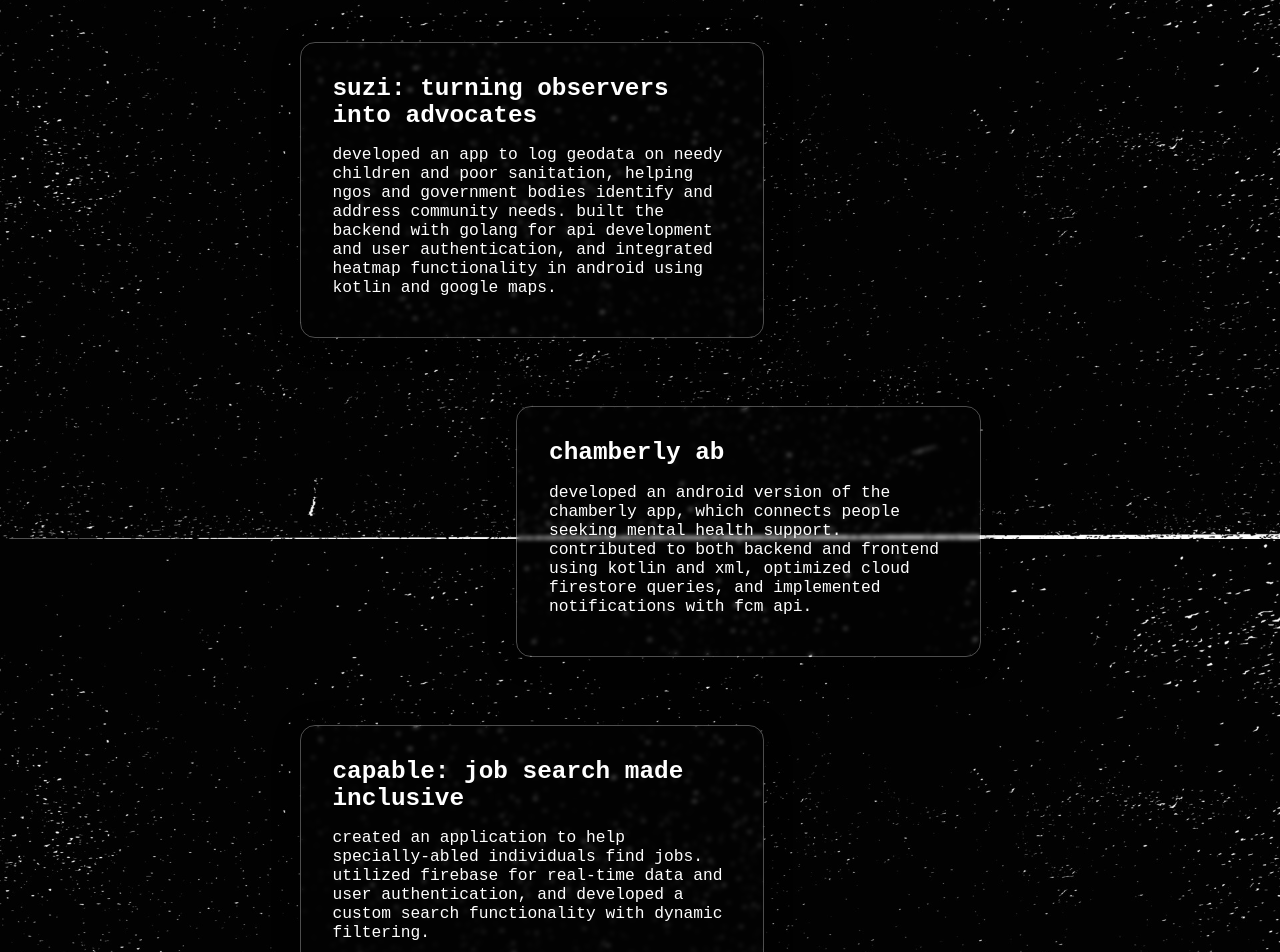
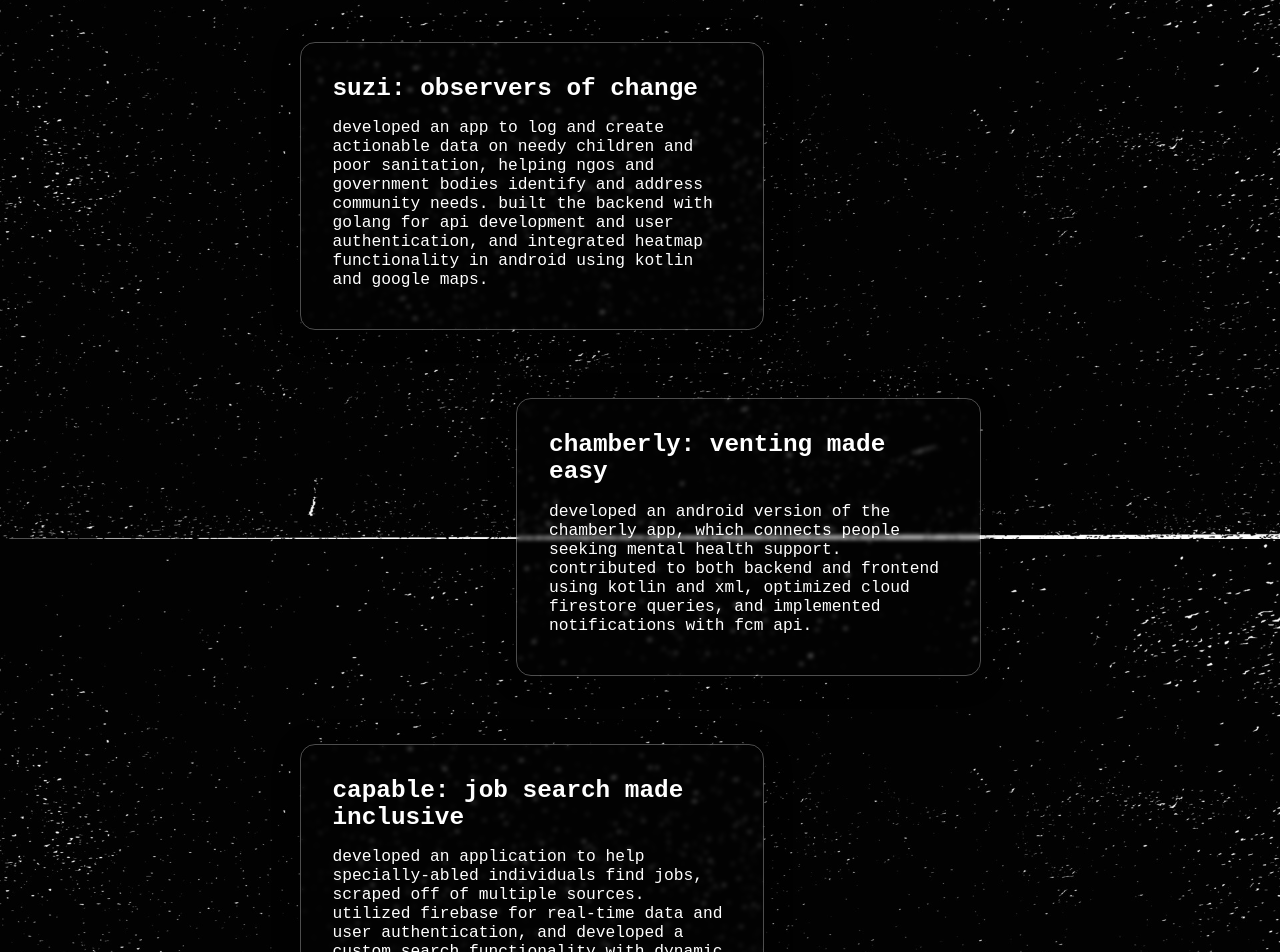
Before and after one commit to fauxriarty/portfolio, a Next.js app: page /projects in a window 1280 px wide. Shown: the part 120-1072 px from the top of the page. Built offline with nearby package versions, Linux system fonts and the light colour scheme.

Commit message:
content push

```diff
--- a/src/pages/projects.tsx
+++ b/src/pages/projects.tsx
@@ -4,20 +4,20 @@
 const projects = [
   {
     id: 1,
-    name: 'SUZI: Turning Observers into Advocates',
-    description: `Developed an app to log geodata on needy children and poor sanitation, helping NGOs and government bodies identify and address community needs. Built the backend with Golang for API development and user authentication, and integrated heatmap functionality in Android using Kotlin and Google Maps.`,
+    name: 'SUZI: observers of change',
+    description: `Developed an app to log and create actionable data on needy children and poor sanitation, helping NGOs and government bodies identify and address community needs. Built the backend with Golang for API development and user authentication, and integrated heatmap functionality in Android using Kotlin and Google Maps.`,
     githubUrl: 'https://github.com/suzisuzisuzi'
   },
   {
     id: 2,
-    name: 'Chamberly AB',
+    name: 'Chamberly: venting made easy',
     description: `Developed an Android version of the Chamberly App, which connects people seeking mental health support. Contributed to both backend and frontend using Kotlin and XML, optimized Cloud Firestore queries, and implemented notifications with FCM API.`,
     githubUrl: 'https://github.com/fauxriarty/Chamberly'
   },
   {
     id: 3,
-    name: 'CapAble: Job Search made Inclusive',
-    description: `Created an application to help specially-abled individuals find jobs. Utilized Firebase for real-time data and user authentication, and developed a custom search functionality with dynamic filtering.`,
+    name: 'CapAble: job search made inclusive',
+    description: `developed an application to help specially-abled individuals find jobs, scraped off of multiple sources. Utilized Firebase for real-time data and user authentication, and developed a custom search functionality with dynamic filtering, all in kotlin.`,
     githubUrl: 'https://github.com/fauxriarty/Capable'
   },
 ];
```
